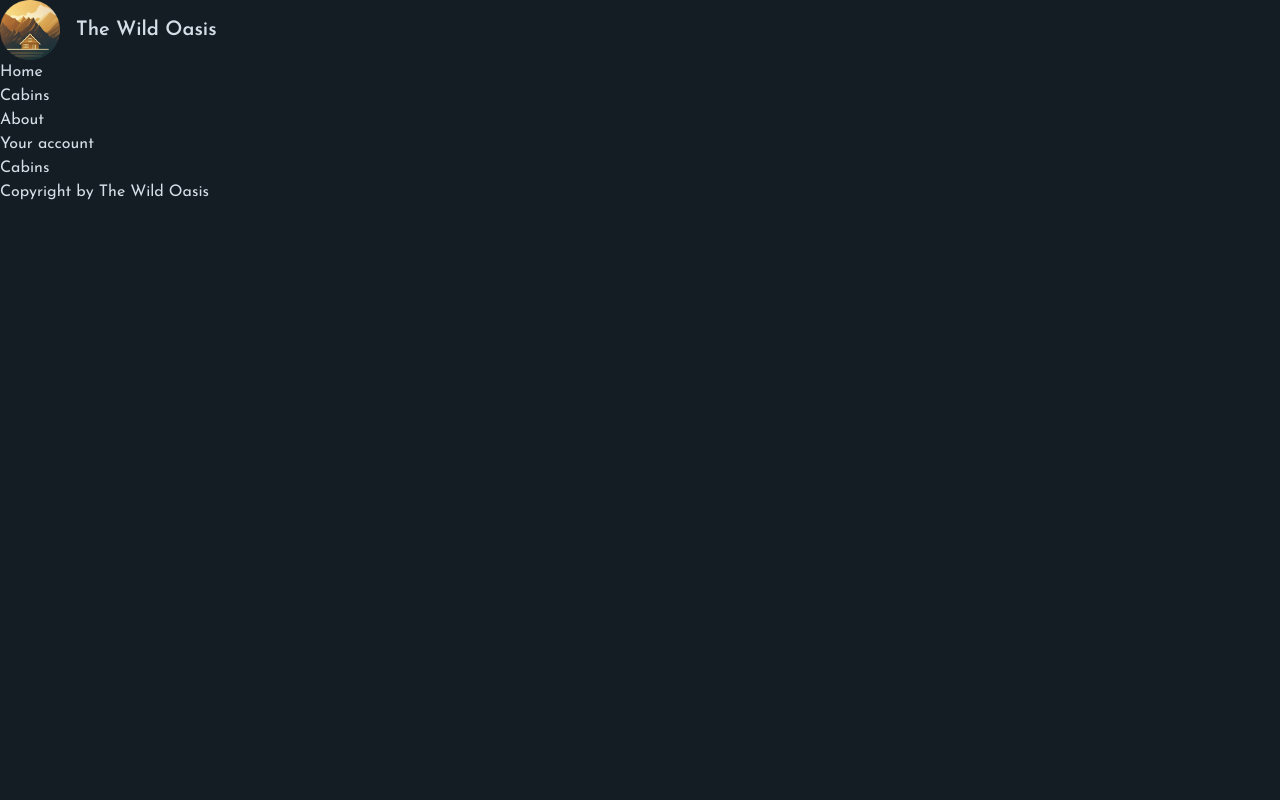
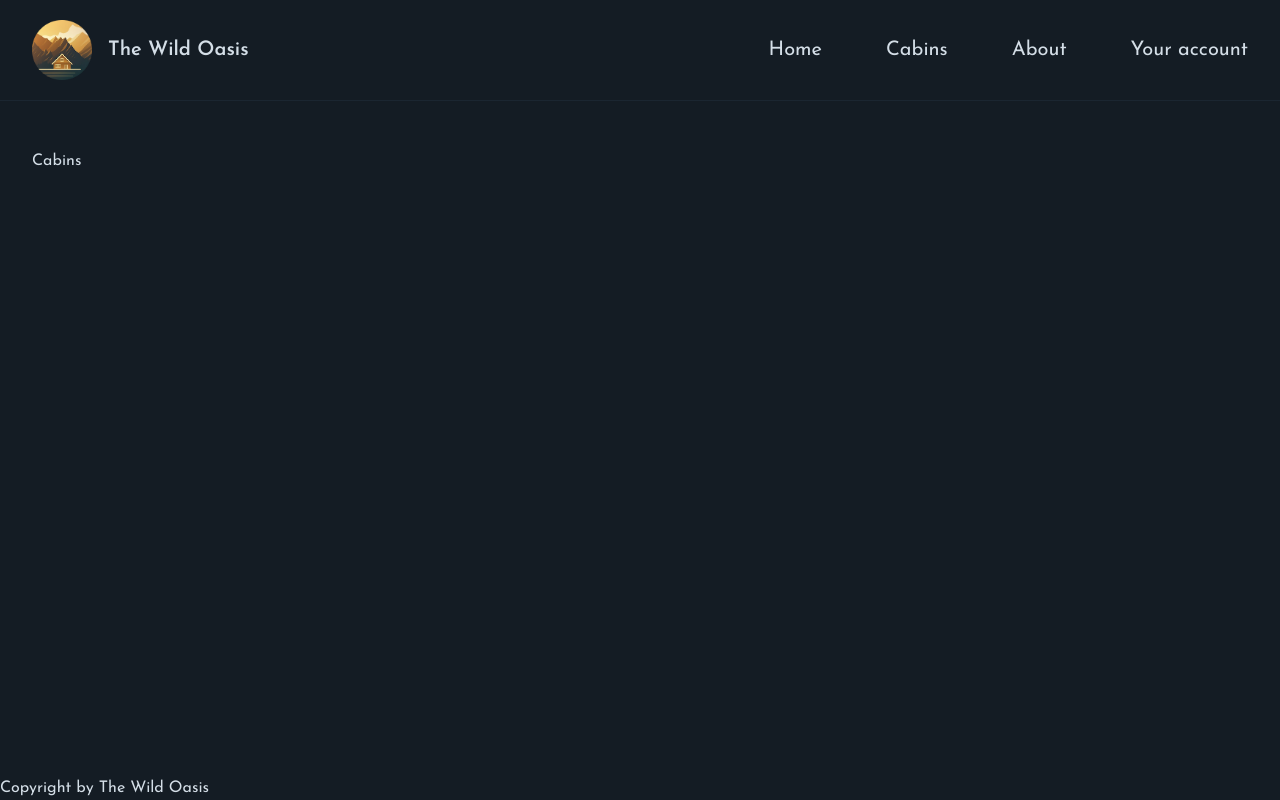
Before and after one commit to ronik297/wild-oasis, a Next.js app: page /cabins in a window 1280 px wide. Built offline with nearby package versions, Linux system fonts and the light colour scheme.

Commit message:
added header and navigation to layout

```diff
--- a/app/_components/Navigation.js
+++ b/app/_components/Navigation.js
@@ -2,19 +2,38 @@
 
 export default function Navigation() {
   return (
-    <ul>
+    <nav className="z-10 text-xl">
+      <ul className="flex gap-16 items-center">
         <li>
-        <Link href="/">Home</Link>
+          <Link href="/" className="hover:text-accent-400 transition-colors">
+            Home
+          </Link>
         </li>
         <li>
-        <Link href="/cabins">Cabins</Link>
+          <Link
+            href="/cabins"
+            className="hover:text-accent-400 transition-colors"
+          >
+            Cabins
+          </Link>
         </li>
         <li>
-        <Link href="/about">About</Link>
+          <Link
+            href="/about"
+            className="hover:text-accent-400 transition-colors"
+          >
+            About
+          </Link>
         </li>
         <li>
-        <Link href="/account">Your account</Link>
+          <Link
+            href="/account"
+            className="hover:text-accent-400 transition-colors"
+          >
+            Your account
+          </Link>
         </li>
       </ul>
+    </nav>
   );
 }
--- a/app/layout.js
+++ b/app/layout.js
@@ -2,6 +2,7 @@
 import Logo from "./_components/Logo";
 import "@/app/_styles/globals.css";
 import { Josefin_Sans } from "next/font/google";
+import Header from "./_components/Header";
 
 const josefin = Josefin_Sans({
   subsets: ["latin"],
@@ -22,13 +23,12 @@
   return (
     <html lang="en">
       <body
-        className={`${josefin.className}  bg-primary-950 text-primary-100 min-h-screen`}
+        className={`${josefin.className} antialiased bg-primary-950 text-primary-100 min-h-screen flex flex-col`}
       >
-        <header>
-          <Logo />
-        </header>
-        <Navigation />
-        <main>{children}</main>
+        <Header />
+        <div className="flex-1 px-8 py-12">
+          <main className="max-w-7xl mx-auto">{children}</main>
+        </div>
         <footer>Copyright by The Wild Oasis</footer>
       </body>
     </html>
```
Also changed, not shown: app/_components/Header.js (+4 -4 lines). Lines whose indentation alone changed are shown as unchanged.
